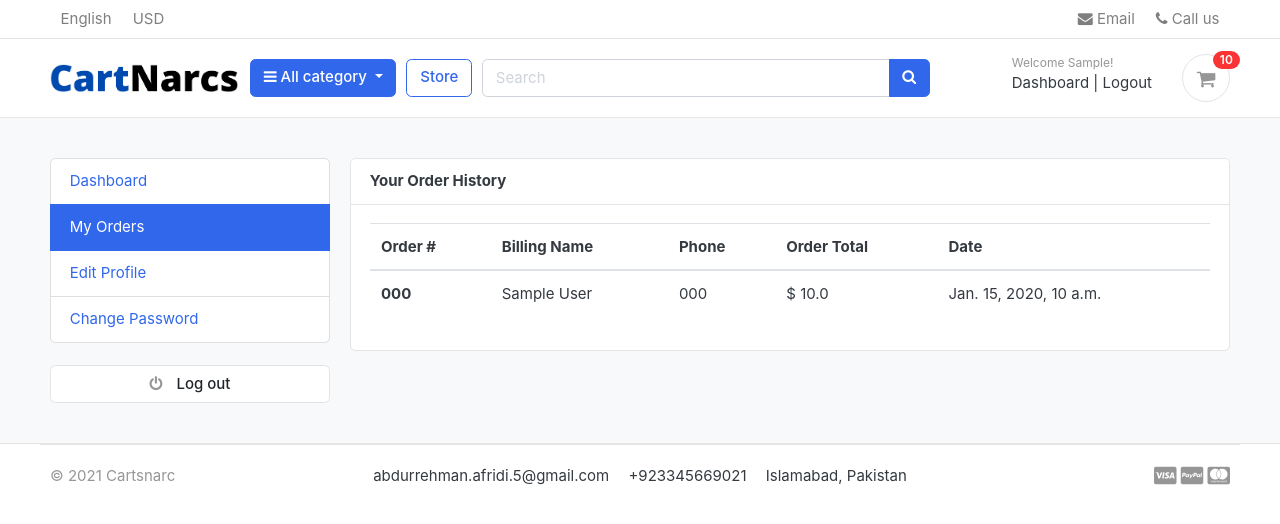
After one commit to therealabdi2/cartsnarc-django, a Django app: page /accounts/my_orders/ in a window 1280 px wide. The commit adds this page. Shown: the top 524 px of the page. Run offline with Django 3.2, Linux system fonts and the light colour scheme; a user stored in the database is signed in; tables that the repository leaves empty hold one stand-in row (values such as "Sample post"); some libraries are stand-ins or nearby versions; some web fonts are replaced.

Commit message:
add my_orders functionality and update urls and views

```diff
--- a/accounts/urls.py
+++ b/accounts/urls.py
@@ -8,8 +8,11 @@ urlpatterns = [
     path('logout/', views.logout, name='logout'),
     path('dashboard/', views.dashboard, name='dashboard'),
     path('', views.dashboard, name='dashboard'),
+
     path('activate/<uidb64>/<token>/', views.activate, name='activate'),
     path('forgotPassword/', views.forgotPassword, name='forgotPassword'),
     path('resetpassword_validate/<uidb64>/<token>/', views.resetpassword_validate, name='resetpassword_validate'),
     path('resetPassword/', views.resetPassword, name='resetPassword'),
+
+    path('my_orders/', views.my_orders, name='my_orders')
 ]
--- a/accounts/views.py
+++ b/accounts/views.py
@@ -241,3 +241,12 @@ def resetPassword(request):
             messages.error(request, "Password do not match")
             return redirect('resetPassword')
     return render(request, 'accounts/resetpassword.html')
+
+
+def my_orders(request):
+    orders = Order.objects.filter(user=request.user, is_ordered=True).order_by('-created_at')
+    context = {
+        'orders': orders
+    }
+
+    return render(request, 'accounts/my_orders.html', context)
--- a/templates/accounts/dashboard.html
+++ b/templates/accounts/dashboard.html
@@ -22,7 +22,7 @@
                         <div class="card-body">
                             <h5 class="card-title">Total Orders</h5>
                             <h4>{{ orders_count }}</h4>
-                            <a href="">View Orders</a>
+                            <a href="{% url 'my_orders' %}">View Orders</a>
                         </div>
                     </div>
                 </div>
--- /dev/null
+++ b/templates/accounts/my_orders.html
@@ -0,0 +1,56 @@
+{% extends 'base.html' %}
+{% load static %}
+
+
+{% block content %}
+    <!-- ========================= SECTION CONTENT ========================= -->
+    <section class="section-conten padding-y bg">
+        {% include 'includes/alerts.html' %}
+        <div class="container">
+            <div class="row">
+                {% include 'includes/dashboard_sidebar.html' %}
+                <main class="col-md-9">
+                    <article class="card">
+                        <header class="card-header">
+                            <strong class="d-inline-block mr-3">Your Order History</strong>
+                        </header>
+                        <div class="card-body">
+                            <div class="row">
+                                <div class="col-md-12">
+                                    <table class="table table-hover">
+                                        <thead>
+                                        <tr>
+                                            <th scope="col">Order #</th>
+                                            <th scope="col">Billing Name</th>
+                                            <th scope="col">Phone</th>
+                                            <th scope="col">Order Total</th>
+                                            <th scope="col">Date</th>
+                                        </tr>
+                                        </thead>
+                                        <tbody>
+                                        {% for order in orders %}
+                                            <tr>
+                                                <th scope="row">{{ order.order_number }}</th>
+                                                <td>{{ order.full_name }}</td>
+                                                <td>{{ order.phone }}</td>
+                                                <td>$ {{ order.order_total }}</td>
+                                                <td>{{ order.created_at }}</td>
+                                            </tr>
+                                        {% endfor %}
+                                        </tbody>
+                                    </table>
+                                </div>
+
+                            </div> <!-- row.// -->
+                        </div> <!-- card-body .// -->
+
+                    </article> <!-- order-group.// -->
+                </main>
+            </div> <!-- row.// -->
+        </div>
+
+
+    </section>
+    <!-- ========================= SECTION CONTENT END// ========================= -->
+
+{% endblock %}
--- a/templates/includes/dashboard_sidebar.html
+++ b/templates/includes/dashboard_sidebar.html
@@ -1,8 +1,8 @@
 <aside class="col-md-3">
 		<!--   SIDEBAR   -->
 		<ul class="list-group">
-			<a class="list-group-item active" href="#">Dashboard </a>
-			<a class="list-group-item" href="#"> My Orders </a>
+			<a class="list-group-item {% if '/accounts/' == request.path %} active {% endif %}" href="{% url 'dashboard' %}">Dashboard </a>
+			<a class="list-group-item {% if '/my_orders/' in request.path %}active {% endif %}"href="{% url 'my_orders' %}"> My Orders </a>
 			<a class="list-group-item" href="#"> Edit Profile </a>
 			<a class="list-group-item" href="#"> Change Password </a>
 		</ul>
```
